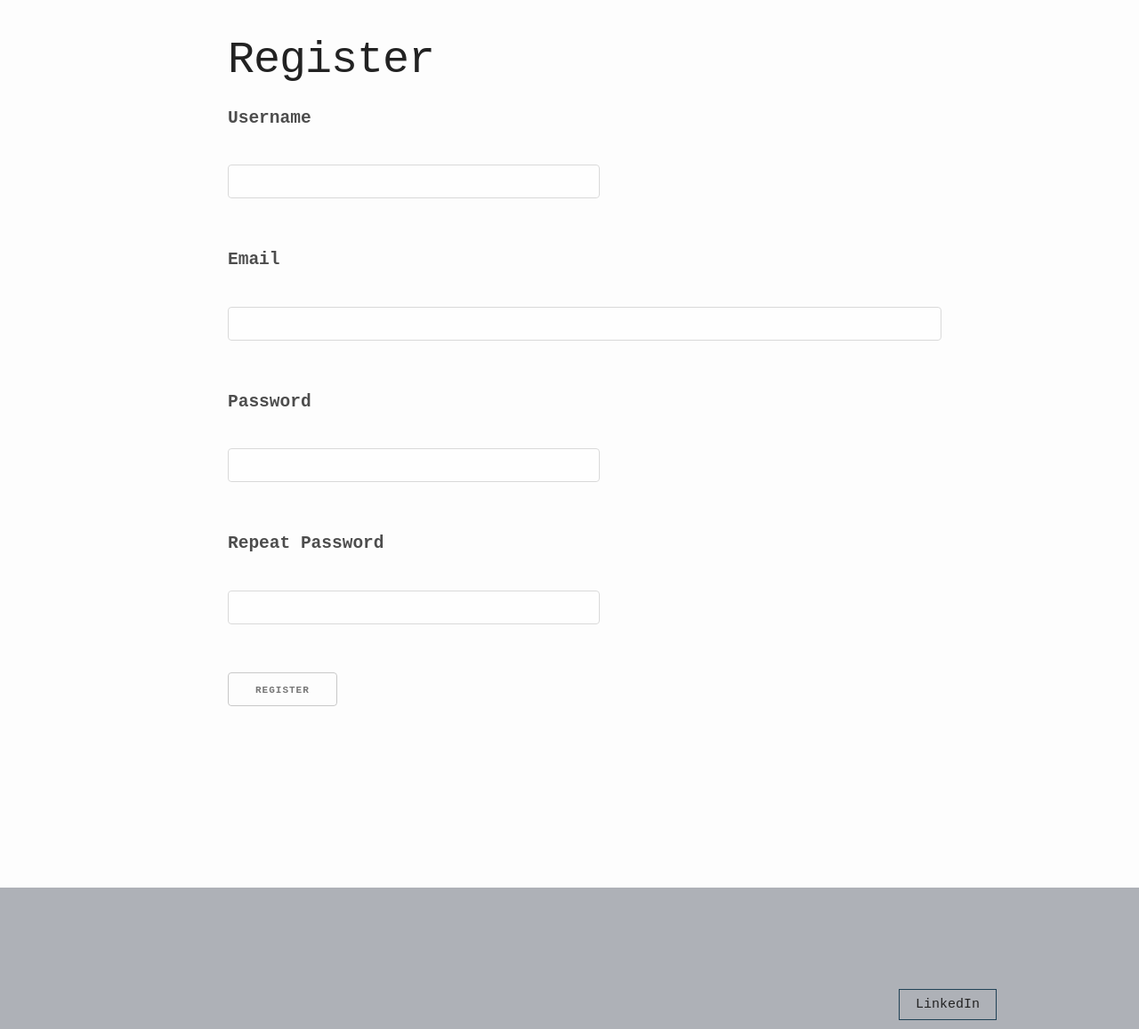
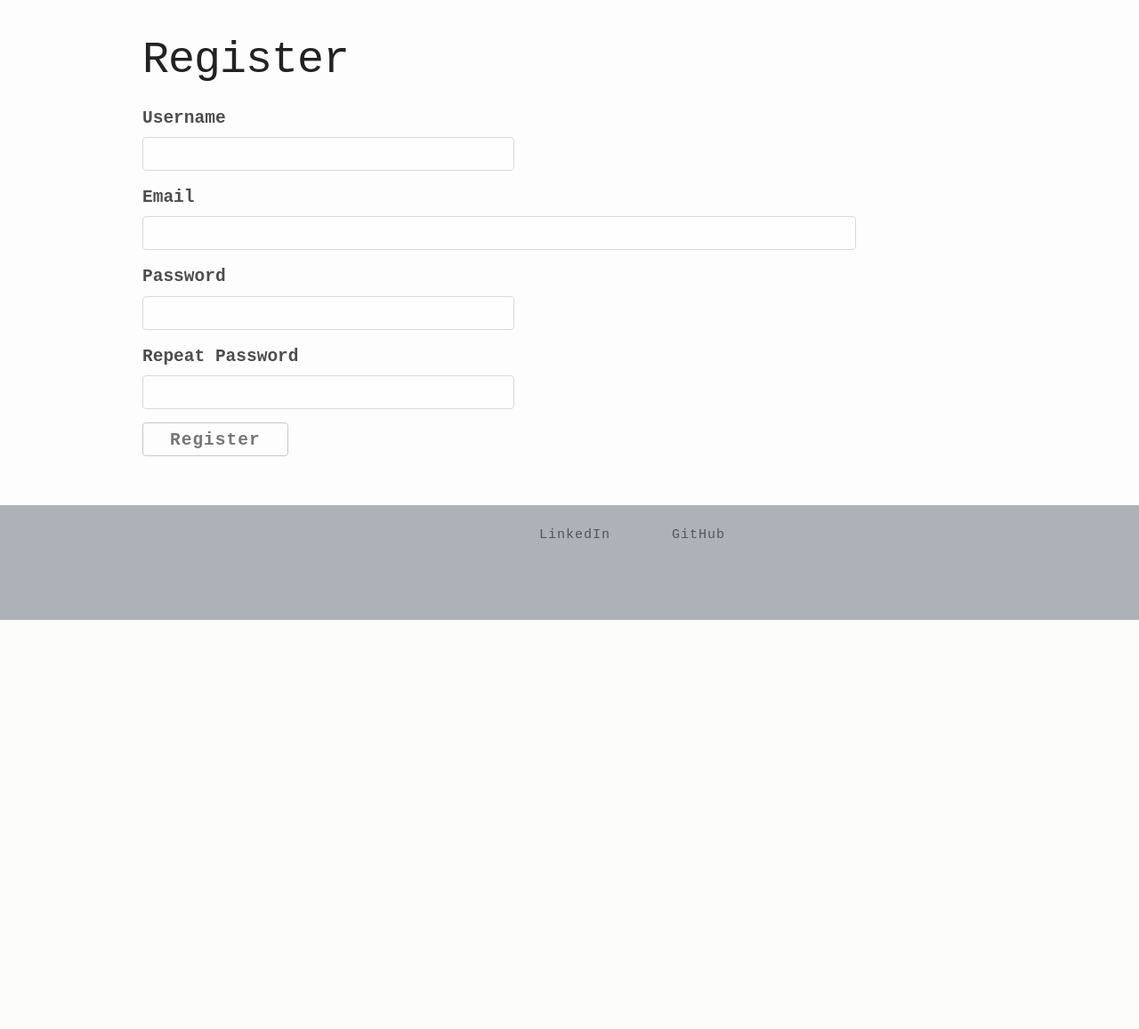
Before and after one commit to mrdawson/bbbhome, a Flask app: page /auth/register in a window 1280 px wide. Shown: the part 103-1260 px from the top of the page at 89% size. After the commit the page ends 800 px from the top, so only its background shows below. Run offline with Flask 2, Linux system fonts and the light colour scheme; parts of the project's set-up code (start-up, migrations or seed data) failed here and were passed over; some libraries are stand-ins or nearby versions.

Commit message:
cosmetic updates and housekeeping

```diff
--- a/app/auth/forms.py
+++ b/app/auth/forms.py
@@ -5,7 +5,7 @@ from app.models import User, Role
 
 
 class LoginForm(FlaskForm):
-    username = StringField('Username', validators=[DataRequired()])
+    username = StringField('Username/Email', validators=[DataRequired()])
     password = PasswordField('Password', validators=[DataRequired()])
     remember_me = BooleanField('Remember Me')
     submit = SubmitField('Sign In')
--- a/app/static/css/style.css
+++ b/app/static/css/style.css
@@ -12,6 +12,10 @@ p {
     max-width: 66ch;
     opacity: 0.8;
     margin-bottom: 2em;
+}
+
+.tight{
+    margin-bottom: 0em;
 }
 
 .alert-info {
@@ -149,8 +153,19 @@ a {
     text-decoration: none;
 }
 
-button {
+.button,
+button,
+input[type="submit"],
+input[type="reset"],
+input[type="button"] {
     font-size: 1em;
+    text-transform: none;
+    font-weight: bold;
+}
+
+.social-btn{
+    border: none; /*1px solid #204156;*/
+    font-weight: normal;
 }
 
 .form-row{
@@ -172,7 +187,7 @@ button {
     /*background-position: right 1em;*/
     /*background-repeat: no-repeat;
     background-attachment: fixed;*/
-    margin-bottom: 8em;
+    margin-bottom: 1em;
     /*User to be negative to allow space for profile picture*/
     margin-top: -1em;
 }
@@ -231,26 +246,6 @@ button {
     top: 2px;
 }
 
-.social-btn {
-    margin-top: 0px;
-    float: right;
-}
-
-.social-btn a {
-    cursor: pointer;
-
-    padding: 8px 18px;
-    border: 1px solid #204156;
-    position: relative;
-    color: inherit;
-
-}
-
-.social-btn a:active {
-    top: 2px;
-}
-
-
 .norm-btn {
     margin-top: 30px;
     float: left;
--- a/app/templates/auth/register.html
+++ b/app/templates/auth/register.html
@@ -1,45 +1,39 @@
 {% extends "base.html" %}
 
 {% block app_content %}
-    <div class="wrapper">
-        <div class="container white-overlap">
-            <div class="row animate-on-load" id="main_content">
     <div class="twelve columns">
         <h1>Register</h1>
         <form action="" method="post">
             {{ form.hidden_tag() }}
-                        <p>
-                            {{ form.username.label }}<br>
+            <p class="tight">
+                {{ form.username.label }}
                 {{ form.username(size=32) }}<br>
                 {% for error in form.username.errors %}
                     <span style="color: red;">{{ error }}</span>
                 {% endfor %}
             </p>
-                        <p>
-                            {{ form.email.label }}<br>
+            <p class="tight">
+                {{ form.email.label }}
                 {{ form.email(size=64) }}<br>
                 {% for error in form.email.errors %}
                     <span style="color: red;">{{ error }}</span>
                 {% endfor %}
             </p>
-                        <p>
-                            {{ form.password.label }}<br>
+            <p class="tight">
+                {{ form.password.label }}
                 {{ form.password(size=32) }}<br>
                 {% for error in form.password.errors %}
                     <span style="color: red;">{{ error }}</span>
                 {% endfor %}
             </p>
-                        <p>
-                            {{ form.password2.label }}<br>
+            <p class="tight">
+                {{ form.password2.label }}
                 {{ form.password2(size=32) }}<br>
                 {% for error in form.password2.errors %}
                     <span style="color: red;">{{ error }}</span>
                 {% endfor %}
             </p>
-                        <p>{{ form.submit() }}</p>
+            <p class="tight">{{ form.submit() }}</p>
         </form>
     </div>
-            </div>
-        </div>
-    </div>
 {% endblock %}
--- a/app/templates/base.html
+++ b/app/templates/base.html
@@ -77,10 +77,9 @@
 </div>
 <div class="container">
     <div class="row animate on load">
-        <div class="twelve columns">
-            <div class="social-btn">
-                <a href="https://www.linkedin.com/in/csdawson/">LinkedIn</a>
-            </div>
+        <div class="seven columns offset-by-five">
+            <a href="https://www.linkedin.com/in/csdawson/" target="_blank"><button class="social-btn">LinkedIn</button></a>
+            <a href="https://github.com/mrdawson" target="_blank"><button class="social-btn">GitHub</button></a>
         </div>
     </div>
 </div>
```
Also changed, not shown: app/templates/auth/login.html (+8 -10 lines), app/templates/auth/reset_password.html (+5 -5 lines), app/templates/auth/reset_password_request.html (+4 -6 lines), app/templates/index.html (+10 -4 lines), app/templates/library.html (+10 -1 lines), app/templates/library/_book.html (+2 -9 lines), app/static/images/BBB-Rev-C.jpg (added), app/templates/library/search.html (line endings or trailing spaces). Lines whose indentation alone changed are shown as unchanged.
